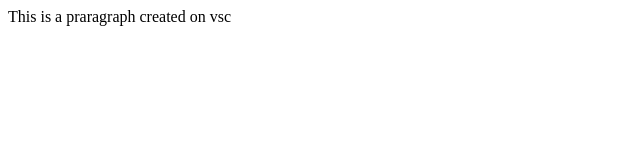
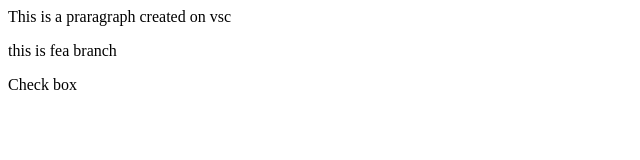
Before and after one commit to maazsiddiqui79/LocalRepo, a plain HTML site: page index.html in a window 1280 px wide. Shown: the whole page, without its empty margins (0-640 px from the left). Drawn offline with Linux system fonts and the light colour scheme.

```diff
--- a/index.html
+++ b/index.html
@@ -1 +1,3 @@
 <p>This is a praragraph created on vsc</p>
+<p>this is fea branch </p>
+<p>Check box</p>
```
